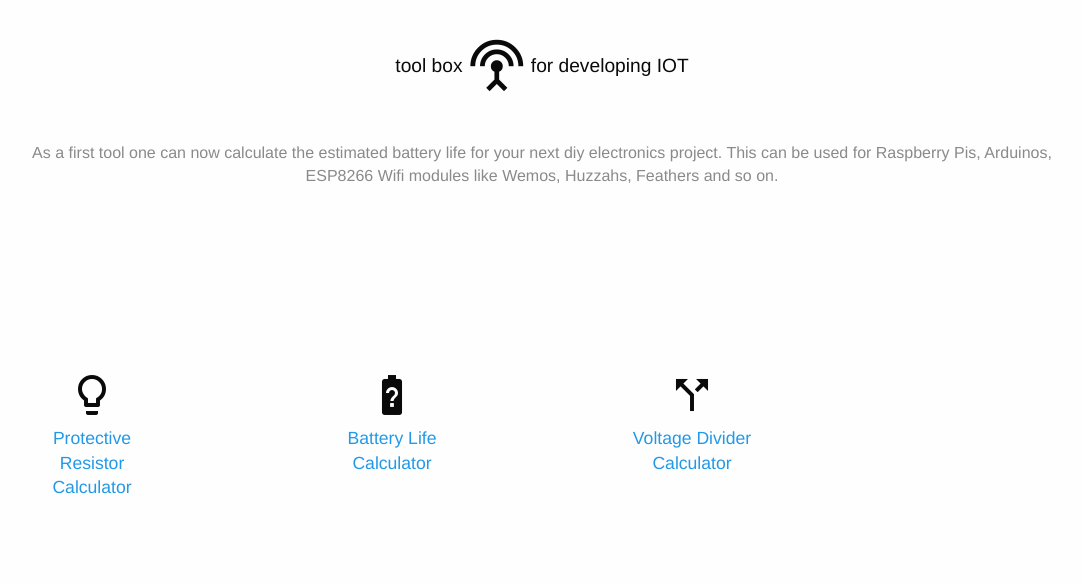
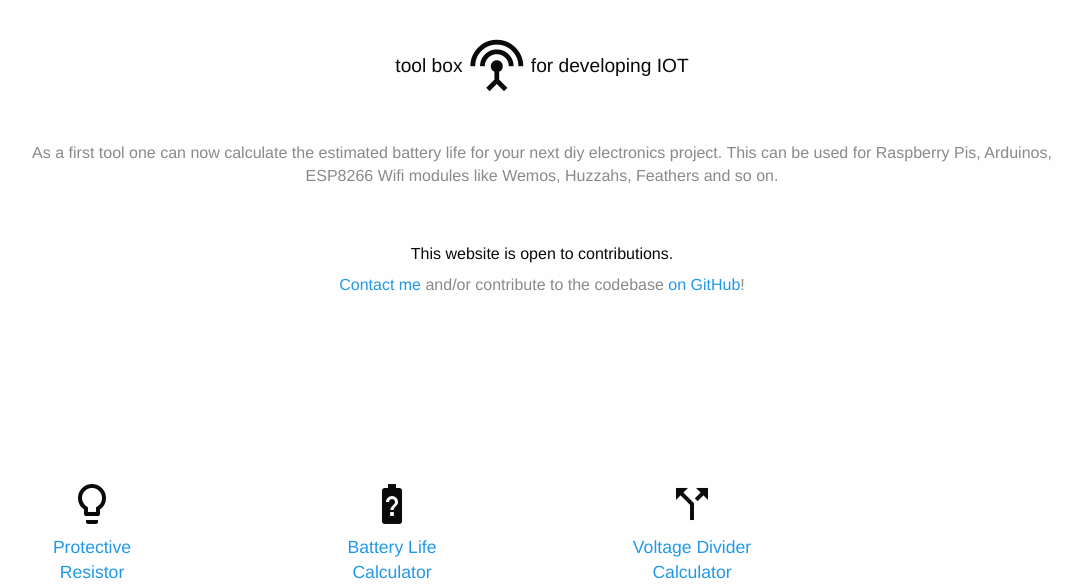
Before and after one commit to PavelKar/of-things, a PHP site: page / in a window 1280 px wide. Shown: the top 584 px of the page, without its empty margins (98-1180 px from the left). Run offline with PHP 8.4, Linux system fonts and the light colour scheme.

Commit message:
github code hint

```diff
--- a/index.php
+++ b/index.php
@@ -12,6 +12,8 @@
       <p class="subheader">
 				As a first tool one can now calculate the estimated battery life for your next diy electronics project. This can be used for Raspberry Pis, Arduinos, ESP8266 Wifi modules like Wemos, Huzzahs, Feathers and so on.
 			</p>
+			<h6>This website is open to contributions.</h6>
+			<p class="subheader"><a href="http://www.trojanischeresel.de" target="_blank">Contact me</a> and/or contribute to the codebase <a href="https://github.com/simonneutert/of-things" target="_blank">on GitHub</a>!
     </div>
   </div>
 
```
